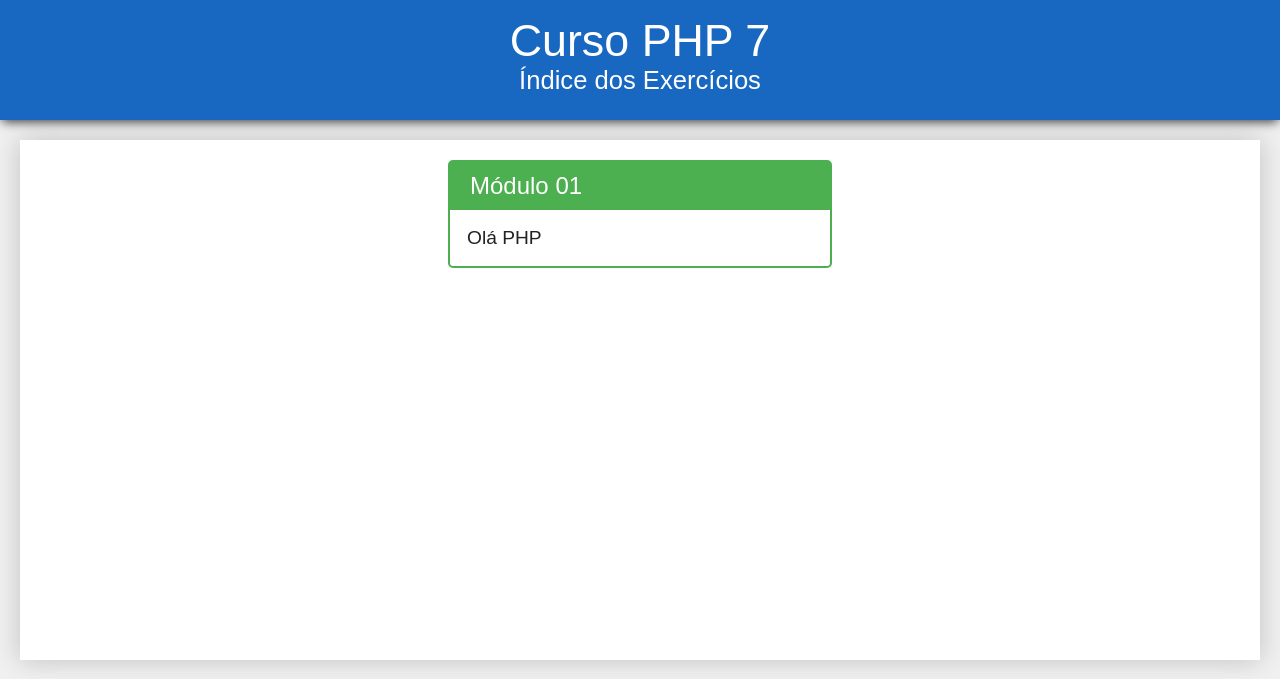
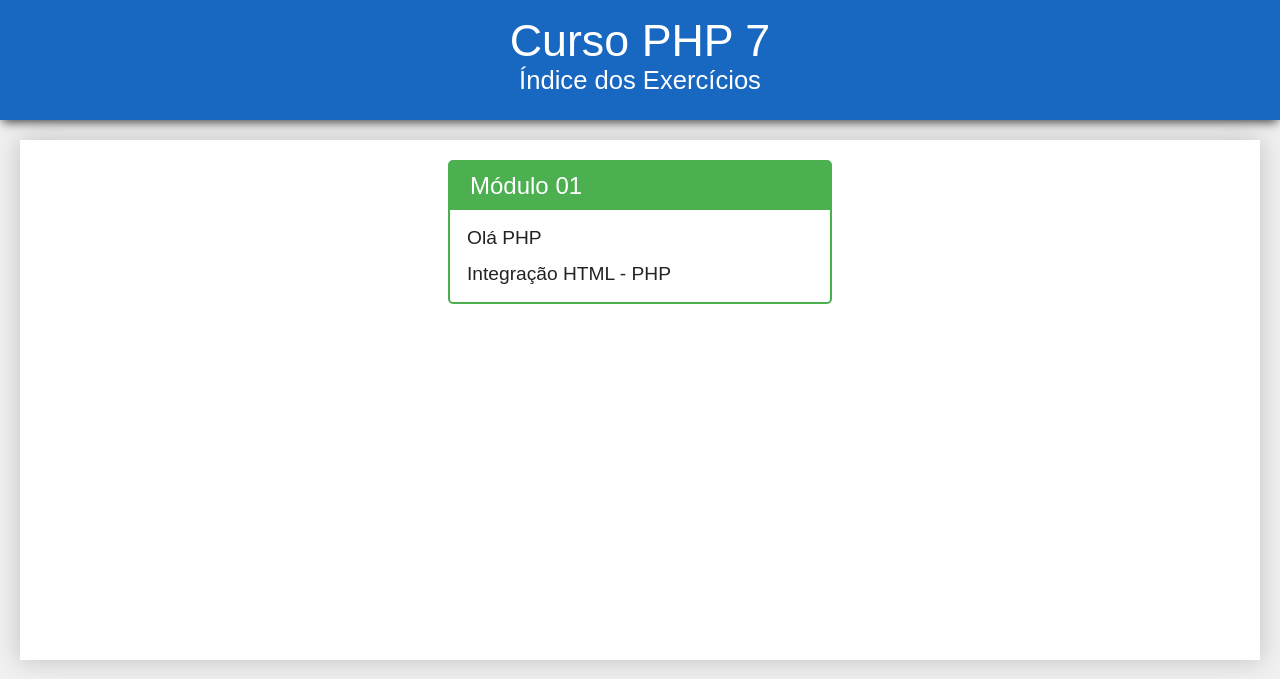
Before and after one commit to jocimarweb/PHP7-COD3R, a PHP site: page / in a window 1280 px wide. Shown: the top 679 px of the page. Run offline with PHP 8.4, Linux system fonts and the light colour scheme.

Commit message:
Commit - STI - 10/07/20

```diff
--- a/basico/ola.php
+++ b/basico/ola.php
@@ -4,6 +4,12 @@ include('../includes/head.php');
 
 <div class="titulo">Olá PHP!</div>
 
+<h2>Exemplo A</h2>
 <?php
     echo "Olá Mundo PHP7!";
 ?>
+
+<h2>Exemplo B</h2>
+
+<?= "Outra forma de me 'Expressar' !" ?>
+</div>
--- a/index.php
+++ b/index.php
@@ -38,7 +38,14 @@
                     <h3>Módulo 01</H3>
                     <ul>
                         <li>
-                                <a href="basico/ola.php">Olá PHP</a>
+                            <a href="exercicise.php?dir=basico&file=ola">
+                                Olá PHP
+                            </a>
+                        </li>
+                        <li>
+                            <a href="exercicise.php?dir=basico&file=html">
+                                Integração HTML - PHP
+                            </a>
                         </li>
                     </ul>
                 </div> <!-- # Nav - Modulo 01 -->
```
Also changed, not shown: basico/html.php (added, +13 -0 lines), pages/exercise.php (renamed from pages/exercicio.php, +6 -13 lines). Lines whose indentation alone changed are shown as unchanged.
